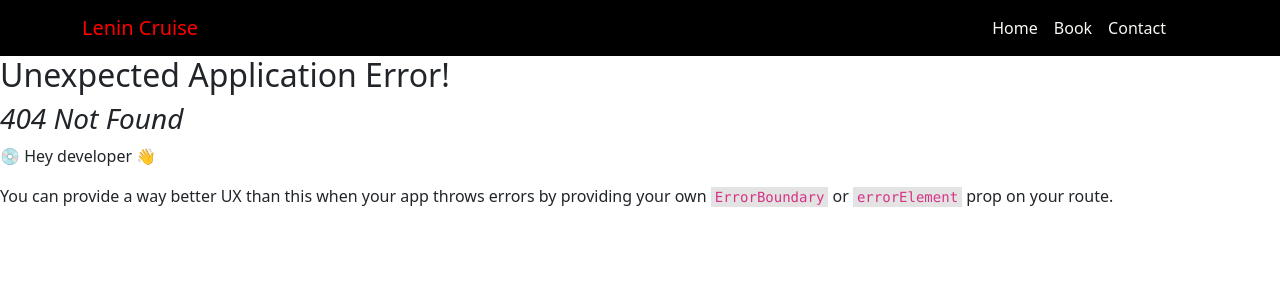
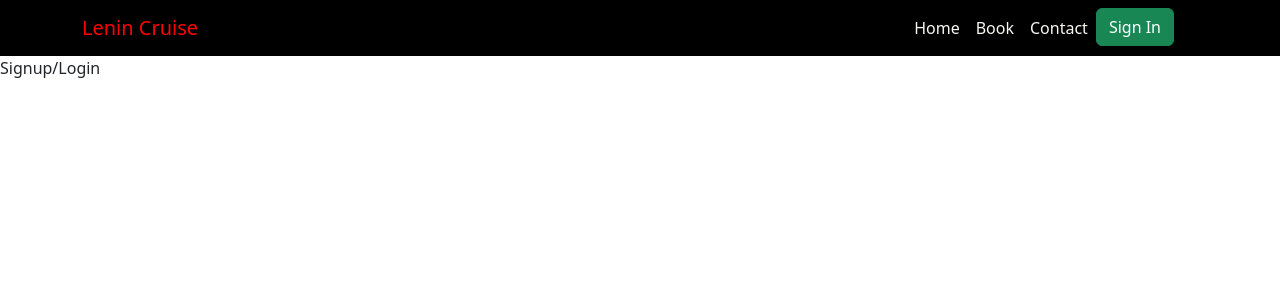
Before and after one commit to theprinceraj/Cruise-Booking-Website, a React (Vite) app in the folder frontend/: page /authorization in a window 1280 px wide. Before the commit this address had no page. Shown: the top 300 px of the page. Built offline with nearby package versions, Linux system fonts and the light colour scheme.

Commit message:
redirect

```diff
--- a/frontend/src/components/Navbar.jsx
+++ b/frontend/src/components/Navbar.jsx
@@ -35,7 +35,7 @@ export default function CustomNavbar() {
                         <Navbar.Brand href="/" style={{color:"red"}}>Lenin Cruise</Navbar.Brand>
                     </Col>
                     <Col xs={12} lg={6} className="d-flex justify-content-end">
-                        <Nav onSelect={(selectedKey) => alert(`Selected ${selectedKey}`)}>
+                        <Nav>
                             <Nav.Item>
                                 <Nav.Link href="/">Home</Nav.Link>
                             </Nav.Item>
@@ -45,6 +45,9 @@ export default function CustomNavbar() {
                             <Nav.Item>
                                 <Nav.Link href="/contacts">Contact</Nav.Link>
                             </Nav.Item>
+                            <Nav.Item>
+                                <a class="btn btn-success" href="/authorization" role="button">Sign In</a>
+                            </Nav.Item>
                         </Nav>
                     </Col>
                 </Row>
--- /dev/null
+++ b/frontend/src/components/SignUpLogin.jsx
@@ -0,0 +1,11 @@
+
+function SignUpLogin() {
+  return (
+    <div>
+        Signup/Login
+
+    </div>
+  )
+}
+
+export default SignUpLogin;
--- a/frontend/src/main.jsx
+++ b/frontend/src/main.jsx
@@ -7,6 +7,7 @@ import Home from "./pages/Home.jsx";
 import Booking from "./pages/booking.jsx";
 import Navbar from "./components/Navbar.jsx";
 import Contacts from "./pages/Contacts";
+import SignUpLogin from "./components/SignUpLogin";
 
 const router = createBrowserRouter([
     {
@@ -21,6 +22,10 @@ const router = createBrowserRouter([
         path: "/contacts",
         element: <Contacts />,
     },
+    {
+        path: "/authorization",
+        element: <SignUpLogin />,
+    },
 ]);
 
 ReactDOM.createRoot(document.getElementById("root")).render(
```
